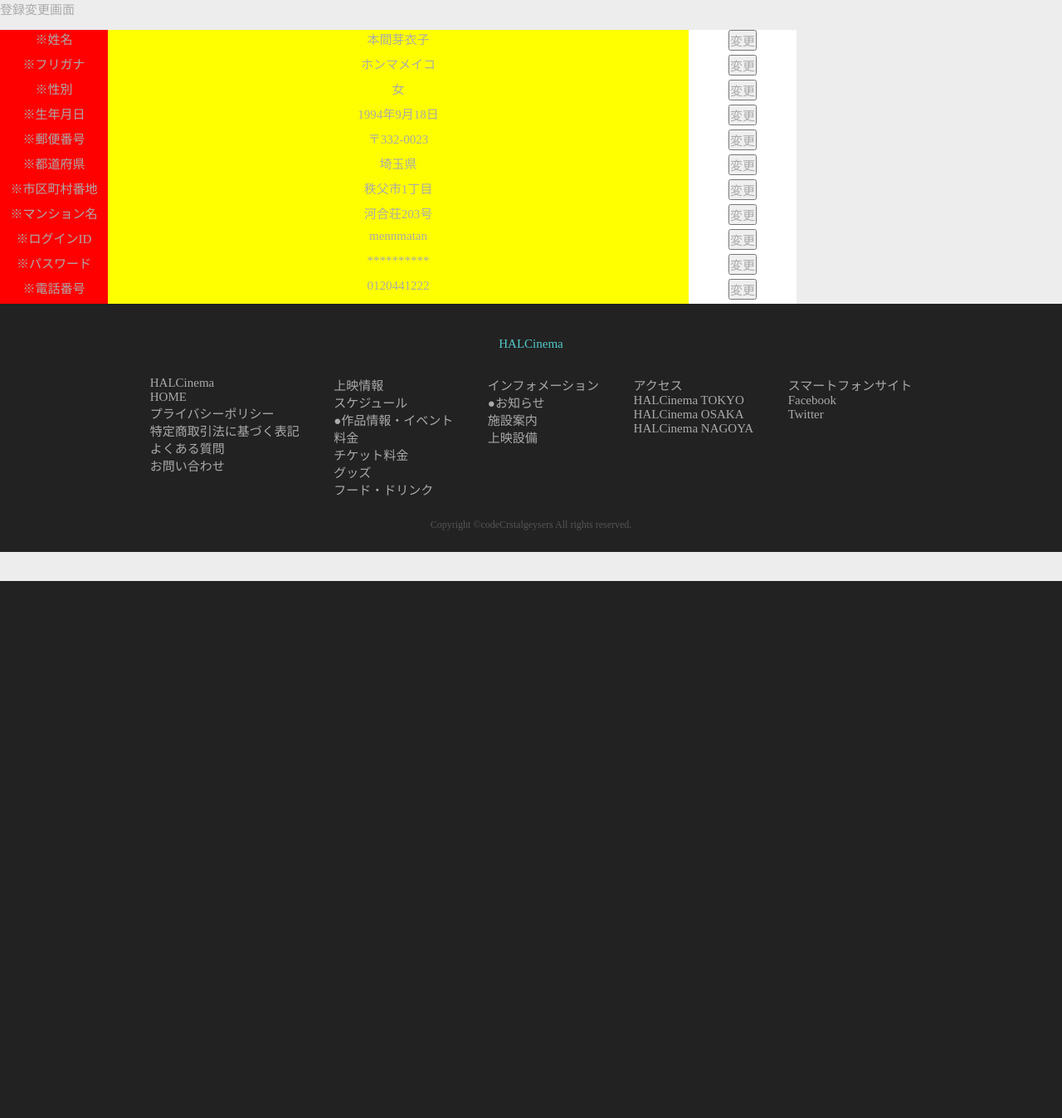
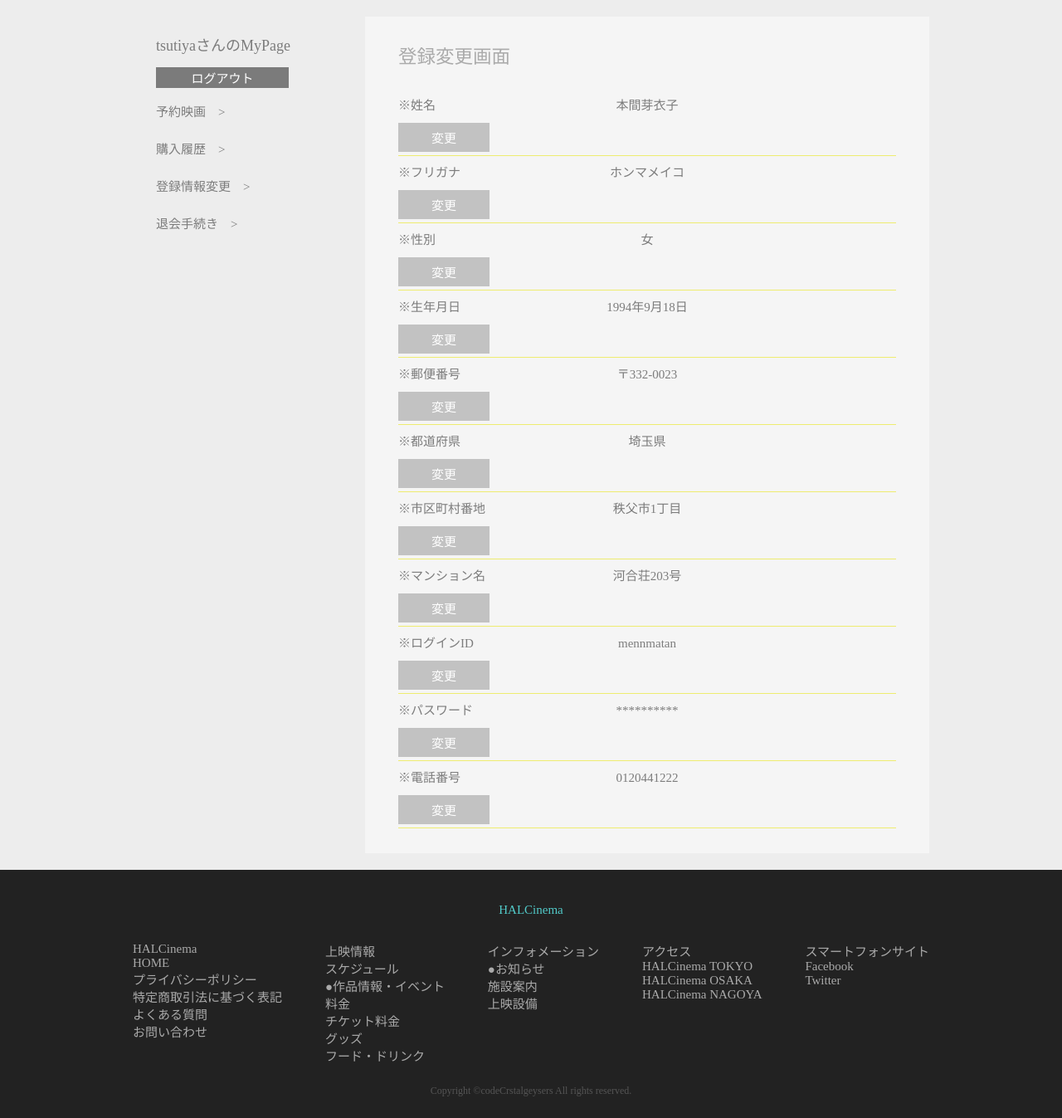
Before and after one commit to codeCrystalgeysers/halcinema, a PHP site: page /registrationChange.php in a window 1280 px wide. Shown: the part 100-1447 px from the top of the page at 83% size. Before the commit the page ends 800 px from the top, so only its background shows below. Run offline with PHP 8.4, Linux system fonts and the light colour scheme; some libraries are stand-ins or nearby versions.

Commit message:
マイページと登録情報変更ページの見た目

```diff
--- a/css/mypageaside.css
+++ b/css/mypageaside.css
@@ -0,0 +1 @@
+@charset "utf-8";
--- a/css/mypagecommon.css
+++ b/css/mypagecommon.css
@@ -1,153 +1,68 @@
 @charset"utf-8";
 
-
 /* ---------------------------------------------
-        Common
+        Aside
  --------------------------------------------- */
-* {
-    margin: 0;
-    padding: 0;
-    color: dimgray;
-    font: 15px 'YuGothic';
-    text-decoration: none;
-}
-body{
-	margin: 0 auto;
-	width:960px;
-}
-.left {
-    float: left;
-}
-ul {
-    list-style: none;
-}
-
-/* ---------------------------------------------
-        Header
- --------------------------------------------- */
-header, footer{
-    clear: both;
-    position: relative;
-    width: 100%;
-    background-color: yellowgreen;
-}
-
-header {
-    min-height: 100px;
-}
-#logo{
-	margin:0;
-	width:240px;
-	height:100px;
-    background-color: pink;
-    position: absolute;
-}
-
-#infomation {
-    position: absolute;
-    left: 240px;
-}
-#infomation li {
-    margin-bottom: -15px;
-}
-#infomation li a {
-    font-size: .8em;
-    color: blue;
-}
-
-#alert{
-	width:100px;
-	height:40px;
-	background-color: red;
-	right: 100px;
-    position: absolute;
-}
-
-#login{
-	width:100px;
-	height:40px;
-	background-color: red;
-    right: 0;
-    position: absolute;
-}
-
-#nowLogin {
-    display: none;
-}
-
-#headMenu{
-	position: absolute;
-    right: 0;
-    bottom: 0;
-}
-
-#headMenu li{
-    margin: 0 10px;
-    min-width:150px;
-	text-align:center;
-    background-color: silver;
-}
-
-#headMenu ul > li {
-    float: left;
-    position: relative;
-}
-
-#headMenu li:last-child {
-    margin-right: 0;
-}
-#headMenu li a {
-    display: block;
-}
-
-.subMenuList {
-    display: none;
-    position: absolute;
-    width: inherit;
-}
-
-.subMenuList li {
-    left: -10px;
-    width: inherit;
-    background-color: #fff;
-    z-index: 99;
-}
-
-/* ---------------------------------------------
-        Contents
- --------------------------------------------- */
-#right{
-    float: left;
-    width: 700px;
-    background-color: salmon;
-}
-
 #left{
     float: left;
     width: 260px;
     background-color: tomato;
+    margin-top: 20px;
+    padding-bottom: 30px;
 }
-
+#userName{
+    margin-top: 20px;
+    font-size: 1.2em;
+    color: #7c7c7c;
+}
+aside input{
+    border: none;
+    width: 160px;
+    height: 25px;
+    background: #7b7b7b;
+    color: #fff;
+    margin-top: 15px;
+    margin-bottom: 5px;
+    cursor: pointer;
+}
+aside input:hover{
+    opacity: 0.7;
+}
+aside{
+    margin-left: 28px;
+}
+aside nav{
+    margin-bottom: 15px;
+}
+#localMenu a{
+    display: block;
+    padding: 12px 0;
+    width: 70%;
+    height: 100%;
+    color: #7c7c7c;
+}
+#localMenu a:hover{
+    color: #fff;
+    background: #d5d5d5;
+}
+#links{
+    width: 100%;
+    display: flex;
+    flex-direction: column;
+    align-items: center;
+}
 /* ---------------------------------------------
-        Footer
+        Contents
  --------------------------------------------- */
-footer {
-    bottom: 0;
+ #contentsWrap{
+    width: 960px;
+    margin: 0 auto;
 }
-#footMenu {
-    display: flex;
-    flex-direction: row;
-    justify-content: space-between;
-    align-content: flex-start;
+#right{
+    float: left;
+    width: 680px;
+    background-color: salmon;
+    margin: 20px;
+    margin-right: 0px;
+    padding-bottom: 30px;
 }
-.footMenuBox {
-    position: relative;
-}
-.footMenuBox h2 a {
-    font-size: 1.3em;
-    background-color: #fff;
-}
-#copyright {
-    display: block;
-    text-align: center;
-}
--- a/css/registrationChange.css
+++ b/css/registrationChange.css
@@ -4,139 +4,92 @@
         common
  --------------------------------------------- */
 
-* {
+/** {
 	margin: 0 auto;
+}*/
+
+/* ---------------------------------------------
+        Left-Column
+ --------------------------------------------- */
+#left{
+	background: transparent;
 }
 
 /* ---------------------------------------------
-        main
+        Right-Column form
  --------------------------------------------- */
-
-main {
-	width: 960px;
+ #right{
+	background: #f5f5f5;
 }
-
-/* ---------------------------------------------
-        form
- --------------------------------------------- */
-
+#right h2{
+	font-size: 1.5em;
+	margin: 30px 0 25px 40px;
+}
 .formArea {
 	margin-top: 15px;
 }
-
 .box {
-	width: 100%;
-	background-color: blue;
-	font-size: 15px;
+	width: 600px;
+	overflow: hidden;
+	margin-left: 40px;
+	border-bottom: 1px solid #eeec6f;/*#fce443*/
 }
-
+.left1,
+.left2,
+.left3{
+	height: 40px;
+	line-height: 40px;
+	color: #7c7c7c;
+}
 .left1 {
-	width: 130px;
-	height: 30px;
-	background-color: red;
-	text-align: center;
-	font-size: 15px;
+	width: 110px;
 	float: left;
 }
-
 .left2 {
-	width: 700px;
-	height: 30px;
-	background-color: yellow;
+	width: 380px;
 	text-align: center;
-	font-size: 15px;
 	float: left;
 }
-
 .left3 {
-	width: 130px;
-	height: 30px;
-	background-color: white;
+	width: auto;
 	text-align: center;
-	font-size: 15px;
-	float: right;
+	float: left;
 }
-
-#change1 {
+.toggleBtn{
+	padding: 7px 40px;
+	color: #fff;
+}
+input[type="button"]{
+	border: none;
+	outline: none;
+	background: #c2c2c2;
+	cursor: pointer;
+}
+input[type="button"]:hover{
+	opacity: 0.5;
+}
+/*#change1 {
 	width: 960px;
 	background-color: blue;
 	text-align: center;
 	color: white;
+}*/
+.change{
+	clear: both;
+	width: 610px;
+	background-color: #e4e4e4;
+	text-align: center;
+	color: #7c7c7c;
 }
-
-#change1 {
-	width: 960px;
-	background-color: blue;
-	text-align: center;
-	color: white;
+.change input,
+select,
+label{
+	border: none;
+	margin: 15px 7px;
+	color: #7c7c7c;
 }
-
-#change2 {
-	width: 960px;
-	background-color: blue;
-	text-align: center;
-	color: white;
+.change input[type="button"]{
+	margin-top: 0;
+	padding: 7px 30px;
+	color: #fff;
 }
-
-#change3 {
-	width: 960px;
-	background-color: blue;
-	text-align: center;
-	color: white;
-}
-
-#change4 {
-	width: 960px;
-	background-color: blue;
-	text-align: center;
-	color: white;
-}
-
-#change5 {
-	width: 960px;
-	background-color: blue;
-	text-align: center;
-	color: white;
-}
-
-#change6 {
-	width: 960px;
-	background-color: blue;
-	text-align: center;
-	color: white;
-}
-
-#change7 {
-	width: 960px;
-	background-color: blue;
-	text-align: center;
-	color: white;
-}
-
-#change8 {
-	width: 960px;
-	background-color: blue;
-	text-align: center;
-	color: white;
-}
-
-#change9 {
-	width: 960px;
-	background-color: blue;
-	text-align: center;
-	color: white;
-}
-
-#change10 {
-	width: 960px;
-	background-color: blue;
-	text-align: center;
-	color: white;
-}
-
-#change11 {
-	width: 960px;
-	background-color: blue;
-	text-align: center;
-	color: white;
-}
--- a/mypageaside.php
+++ b/mypageaside.php
@@ -1,9 +1,15 @@
-<div id="userName">tsutiyaさんのMyPage<input type="button" value="ログアウト"></div>
+<div id="userName">
+	tsutiyaさんのMyPage
+</div>
+<form action="" method="post">
+	<input type="submit" value="ログアウト">
+</form>
+
 <nav>
 	<ul>
-		<li>予約映画</li>
-		<li>購入履歴</li>
-		<li>登録情報変更</li>
-		<li>退会手続き</li>
+		<li><a href="mypage.php">予約映画&emsp;&gt</a></li>
+		<li><a href="mypage.php">購入履歴&emsp;&gt</a></li>
+		<li><a href="registrationChange.php">登録情報変更&emsp;&gt</a></li>
+		<li><a href="#">退会手続き&emsp;&gt</a></li>
 	</ul>
 </nav>
--- a/registrationChange.php
+++ b/registrationChange.php
@@ -3,6 +3,7 @@
 <meta name="Author" content="codeCrystalgeysers">
 <meta name="Keywords" content="HALCinema, ハルシネマ, 映画, えいが">
 <link rel="stylesheet" type="text/css" href="css/common.css">
+<link rel="stylesheet" type="text/css" href="css/mypagecommon.css">
 <link rel="stylesheet" type="text/css" href="css/registrationChange.css">
 <script type="text/javascript" src="http://ajax.googleapis.com/ajax/libs/jquery/1.9.1/jquery.min.js"></script>
 <title>HAL Cinema</title>
@@ -22,8 +23,16 @@ function action(n){
 
 </script>
 
-<main>
+<div id="contentsWrap">
+    <div id="left">
+            <aside id="localMenu">
+                <?php
+                    include 'mypageaside.php';
+                ?>
+            </aside>
+    </div>
 
+    <main id="right">
         <h2>登録変更画面</h2>
         <div class="formArea">
             <div class="box">
@@ -34,14 +43,13 @@ function action(n){
                     本間芽衣子
                 </div>
                 <div class="left3">
-                <input type="button" value="変更" onclick="action(1)" />
+                    <input class="toggleBtn" type="button" value="変更" onclick="action(1)" />
                 </div>
-        </div>
-
-        <div id="change1" class="change" />
+                <div id="change1" class="change">
                     姓：<input type="text" />名：<input type="text" />
                     <br />
                     <input type="button" value="変更する" />
+                </div>
             </div>
 
             <div class="box">
@@ -52,14 +60,13 @@ function action(n){
                     ホンマメイコ
                 </div>
                 <div class="left3">
-                <input type="button" value="変更" onclick="action(2)" />
+                    <input class="toggleBtn" type="button" value="変更" onclick="action(2)" />
                 </div>
-        </div>
-
-        <div id="change2" class="change" />
+                <div id="change2" class="change">
                     セイ：<input type="text" />メイ：<input type="text" />
                     <br />
                     <input type="button" value="変更する" />
+                </div>
             </div>
 
             <div class="box">
@@ -70,15 +77,14 @@ function action(n){
                     女
                 </div>
                 <div class="left3">
-                <input type="button" value="変更" onclick="action(3)" />
+                    <input class="toggleBtn" type="button" value="変更" onclick="action(3)" />
                 </div>
-        </div>
-
-        <div id="change3" class="change" />
-            <input type="radio" name="sex" value="男" />男
-            <input type="radio" name="sex" value="女" />女
+                <div id="change3" class="change">
+                    <label><input type="radio" name="sex" value="男" />男</label>
+                    <label><input type="radio" name="sex" value="女" />女</label>
                     <br />
                     <input type="button" value="変更する" />
+                </div>
             </div>
 
             <div class="box">
@@ -89,35 +95,34 @@ function action(n){
                     1994年9月18日
                 </div>
                 <div class="left3">
-                <input type="button" value="変更" onclick="action(4)" />
+                    <input class="toggleBtn" type="button" value="変更" onclick="action(4)" />
                 </div>
-        </div>
-
-        <div id="change4" class="change" />
+                <div id="change4" class="change">
                     <select name="year">
                         <?php
                             $nowYear = date("Y");
                             for($i=1970;$i<=$nowYear;$i++){
-    					echo "<option value=".$i.">".$i;
+                                echo "<option value=".$i.">".$i."</option>";
                             }
                         ?>
                     </select>年
                     <select name="month">
                     <?php
                             for($i=1;$i<13;$i++){
-    					echo "<option value=".$i.">".$i;
+                                echo "<option value=".$i.">".$i."</option>";
                             }
                         ?>
                     </select>月
                     <select name="day">
                         <?php
                             for($i=1;$i<32;$i++){
-    					echo "<option value=".$i.">".$i;
+                                echo "<option value=".$i.">".$i."</option>";
                             }
                         ?>
                     </select>日
                     <br />
                     <input type="button" value="変更する" />
+                </div>
             </div>
 
             <div class="box">
@@ -128,14 +133,13 @@ function action(n){
                     〒332-0023
                 </div>
                 <div class="left3">
-                <input type="button" value="変更" onclick="action(5)" />
+                    <input class="toggleBtn" type="button" value="変更" onclick="action(5)" />
                 </div>
-        </div>
-
-        <div id="change5" class="change" />
+                <div id="change5" class="change">
                     〒<input type="text" />
                     <br />
                     <input type="button" value="変更" />
+                </div>
             </div>
 
              <div class="box">
@@ -146,11 +150,9 @@ function action(n){
                     埼玉県
                 </div>
                 <div class="left3">
-                <input type="button" value="変更" onclick="action(6)" />
+                    <input class="toggleBtn" type="button" value="変更" onclick="action(6)" />
                 </div>
-        </div>
-
-        <div id="change6" class="change" />
+                <div id="change6" class="change">
                     <select name="state">
                         <option value="">ﾄﾁｷﾞ</option>
                         <option value="">埼玉</option>
@@ -158,6 +160,7 @@ function action(n){
                     </select>
                     <br />
                     <input type="button" value="変更" />
+                </div>
             </div>
 
             <div class="box">
@@ -168,14 +171,13 @@ function action(n){
                     秩父市1丁目
                 </div>
                 <div class="left3">
-                <input type="button" value="変更" onclick="action(7)" />
+                    <input class="toggleBtn" type="button" value="変更" onclick="action(7)" />
                 </div>
-        </div>
-
-        <div id="change7" class="change" />
+                <div id="change7" class="change">
                     <input type="text" />
                     <br />
                     <input type="button" value="変更する" />
+                </div>
             </div>
 
             <div class="box">
@@ -186,14 +188,13 @@ function action(n){
                     河合荘203号
                 </div>
                 <div class="left3">
-                <input type="button" value="変更" onclick="action(8)" />
+                    <input class="toggleBtn" type="button" value="変更" onclick="action(8)" />
                 </div>
-        </div>
-
-        <div id="change8" class="change" />
+                <div id="change8" class="change">
                     <input type="text" />
                     <br />
                     <input type="button" value="変更する" />
+                </div>
             </div>
 
             <div class="box">
@@ -204,14 +205,13 @@ function action(n){
                     mennmatan
                 </div>
                 <div class="left3">
-                <input type="button" value="変更" onclick="action(9)" />
+                    <input class="toggleBtn" type="button" value="変更" onclick="action(9)" />
                 </div>
-        </div>
-
-        <div id="change9" class="change" />
+                <div id="change9" class="change">
                     <input type="text" />
                     <br />
                     <input type="button" value="変更する" />
+                </div>
             </div>
 
             <div class="box">
@@ -222,14 +222,13 @@ function action(n){
                     **********
                 </div>
                 <div class="left3">
-                <input type="button" value="変更" onclick="action(10)" />
+                    <input class="toggleBtn" type="button" value="変更" onclick="action(10)" />
                 </div>
-        </div>
-
-        <div id="change10" class="change" />
+                <div id="change10" class="change">
                     <input type="text" />
                     <br />
                     <input type="button" value="変更する" />
+               </div>
             </div>
 
             <div class="box">
@@ -240,19 +239,17 @@ function action(n){
                     0120441222
                 </div>
                 <div class="left3">
-                <input type="button" value="変更" onclick="action(11)" />
+                    <input class="toggleBtn" type="button" value="変更" onclick="action(11)" />
                 </div>
-        </div>
-
-        <div id="change11" class="change" />
+                <div id="change11" class="change">
                     <input type="text" />
                     <br />
                     <input type="button" value="変更する" />
                </div>
-
+            </div>
         </div><!--formArea-->
     </main>
-
+</div>
 
 <?php
     include 'foot.php';
```
Also changed, not shown: css/mypage.css (+35 -53 lines), mypage.php (+44 -66 lines). Lines whose indentation alone changed are shown as unchanged.
